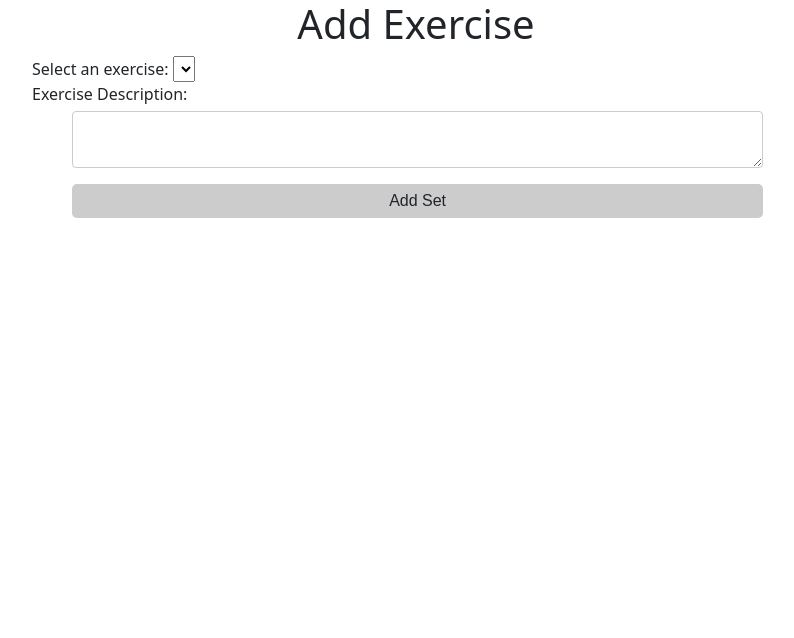
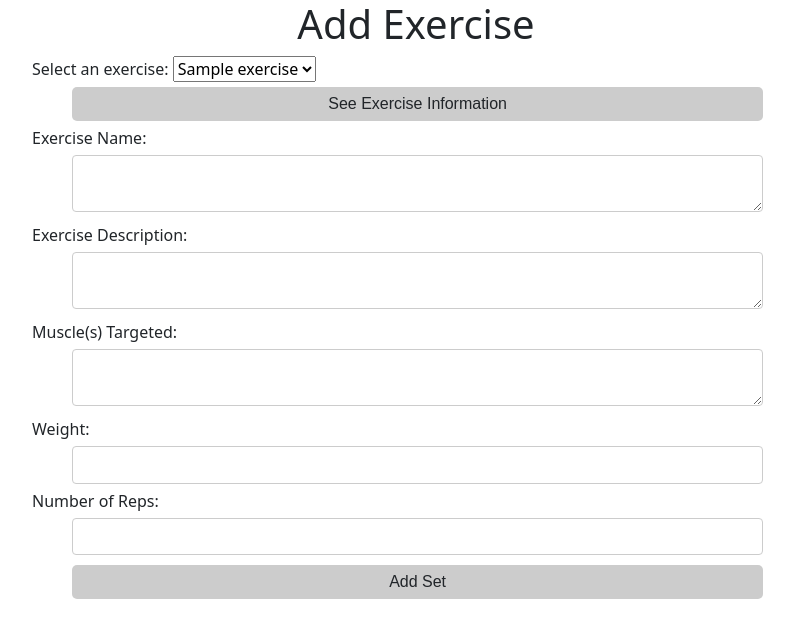
Before and after one commit to david-bieger/DatabaseSystemsFinal, a PHP site: page /cs4750/addExercise.php in a window 1280 px wide. Shown: the top 638 px of the page, without its empty margins (224-1018 px from the left). Run offline with PHP 8.4, Linux system fonts and the light colour scheme; tables that the repository leaves empty or names only in its code hold one stand-in row (values such as "Sample post"); data that the repository does not hold is empty.

Commit message:
need 2 more input fields on add exercises

```diff
--- a/addExercise.php
+++ b/addExercise.php
@@ -3,23 +3,79 @@
 require("connect-db.php");
 require("database-functions.php");
 
+//$username = $_GET['username'];
+$username = "David";
+
 function get_exercise_names() {
     global $db;
 
-    $query = "SELECT exercise_id, exercise_name FROM Exercises";
+    $query = "SELECT exercise_name FROM Exercises";
     $statement = $db->prepare($query);
     $statement->execute();
-    $exercises = $statement->fetchAll();
+    $exercises = $statement->fetchAll(PDO::FETCH_ASSOC);
     $statement->closeCursor();
-    }
+    return $exercises;
+}
 
+function get_exercise_description($name) {
+    global $db;
+
+    $query = "SELECT description FROM Exercises WHERE exercise_name = :exercise_name";
+    $statement = $db->prepare($query);
+    $statement->bindValue(':exercise_name', $name);
+    $statement->execute();
+    $description = $statement->fetch(PDO::FETCH_ASSOC);
+    $statement->closeCursor();
+    return $description;
+}
+
+function get_exercise_muscles($name) {
+    global $db;
+
+    $query = "SELECT muscle FROM Exercises WHERE exercise_name = :exercise_name";
+    $statement = $db->prepare($query);
+    $statement->bindValue(':exercise_name', $name);
+    $statement->execute();
+    $muscle = $statement->fetch(PDO::FETCH_ASSOC);
+    $statement->closeCursor();
+    return $muscle;
+}
+
+function add_set($name, $date, $set_number, $weight, $reps) {
+    global $db;
+    $query = 'INSERT INTO Exercise_History (user_id, date, set_number, weight, reps)
+    VALUES
+    (:user_id, :date, :set_number, :weight, :reps)';
+    $statement = $db->prepare($query);
+    $statement->bindValue(':user_id', $name);
+    $statement->bindValue(':date', $date);
+    $statement->bindValue(':set_number', $set_number);
+    $statement->bindValue(':weight', $weight);
+    $statement->bindValue(':reps', $reps);
+    $statement->execute();
+    //$result = $statement->fetch(); // Fetch the result row
+    $statement->closeCursor();
+}
 
 // Handle form submissions
 if ($_SERVER["REQUEST_METHOD"] == "POST") {
-    // Handle adding set to the database
-    // You'll need to write code here to insert set data into the database
+    if (isset($_POST["seeInfo"])) {
+        if (!empty($_POST["exercise"])) {
+            $selectedExercise = $_POST["exercise"];
+            $description = get_exercise_description($selectedExercise);
+            $muscles = get_exercise_muscles($selectedExercise);
+        }
+    } elseif (isset($_POST["addSet"])) {
+        $date = date("Y-m-d");
+        $exerciseName = $_POST["exercise"];
+        $weight = $_POST["weight"];
+        $reps = $_POST["num_reps"];
+        // You might want to add validation for $weight and $reps here
+        add_set($username, $date, 1, $weight, $reps); // For simplicity, assuming set_number as 1
+    }
 }
 
+$exercises = get_exercise_names();
 ?>
 
 <!DOCTYPE html>
@@ -35,19 +91,28 @@ if ($_SERVER["REQUEST_METHOD"] == "POST") {
 <body>
   <div>
     <h1>Add Exercise</h1>
-    <form id="addExerciseForm" action="addExercise.php" method="post">
+    <form id="addExerciseForm" action="<?php echo htmlspecialchars($_SERVER["PHP_SELF"]); ?>" method="post">
       <label for="exercise">Select an exercise:</label>
       <select name="exercise" id="exercise">
         <?php foreach ($exercises as $exercise) : ?>
-          <option value="<?php echo $exercise['exercise_id']; ?>"><?php echo $exercise['exercise_name']; ?></option>
+          <option value="<?php echo $exercise['exercise_name']; ?>"><?php echo $exercise['exercise_name']; ?></option>
         <?php endforeach; ?>
       </select>
+      <input type="submit" name="seeInfo" value="See Exercise Information" class="btn" />
+      <br>
+      <label for="exercise">Exercise Name:</label>
+      <textarea id="exerciseName" name="exerciseName" readonly><?php if (isset($selectedExercise)) echo $selectedExercise; ?></textarea>
       <br>
       <label for="description">Exercise Description:</label>
-      <textarea id="description" name="description" readonly></textarea>
+      <textarea id="description" name="description" readonly><?php if (isset($description)) echo $description['description']; ?></textarea>
+      <br>
+      <label for="muscle">Muscle(s) Targeted:</label>
+      <textarea id="muscle" name="muscle" readonly><?php if (isset($muscles)) echo $muscles['muscle']; ?></textarea>
       <br>
       <!-- Add input fields for adding sets -->
       <!-- You can use JavaScript to dynamically add more input fields for sets -->
+      Weight: <input type="number" name="weight"  /> <br/>
+      Number of Reps: <input type="number" name="num_reps" /> <br/>
       <input type="submit" name="addSet" value="Add Set" class="btn" />
     </form>
   </div>
```
